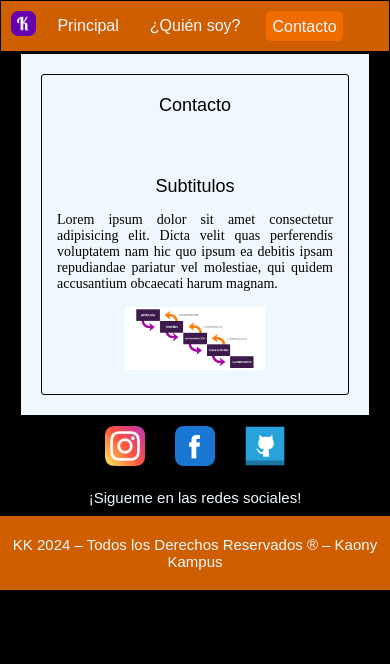
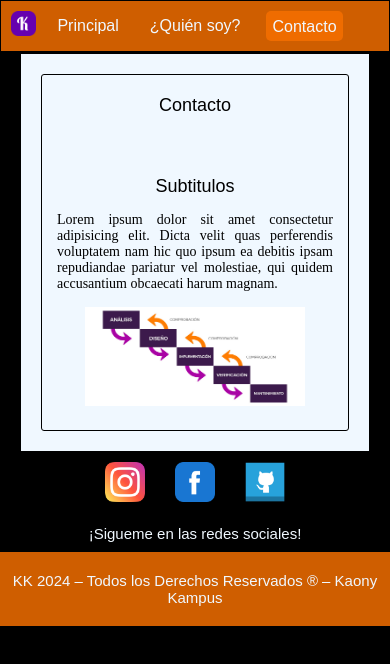
Before and after one commit to KaonyKampus/Blog-desarrollo-software, a plain HTML site: page pages/contacto.html in a window 390 px wide. Drawn offline with Linux system fonts and the light colour scheme; files whose address does not match are found by name; a web font is replaced by a local one.

Commit message:
first responsive and added things

```diff
--- a/stylo.css
+++ b/stylo.css
@@ -173,7 +173,7 @@ footer{
     }
 
     .image-inside{
-        width: 180px;
+        width: 250px;
     }
     .main-title {
         margin: 30px 30px 60px 30px;
@@ -236,7 +236,7 @@ footer{
     }
 
     .image-inside{
-        width: 160px;
+        width: 230px;
     }
     .main-title {
         margin: 30px 30px 60px 30px;
@@ -300,7 +300,7 @@ footer{
         text-decoration: none;
     }
     .image-inside{
-        width: 140px;
+        width: 220px;
     }
     .main-title {
         margin: 20px 20px 60px 20px;
@@ -363,7 +363,7 @@ footer{
     }
 
     .image-inside{
-        width: 140px;
+        width: 200px;
     }
     .main-title {
         margin: 20px 20px 60px 20px;
@@ -427,7 +427,7 @@ footer{
     }
 
     .image-inside{
-        width: 140px;
+        width: 180px;
     }
     .main-title {
         margin: 20px 20px 60px 20px;
```
